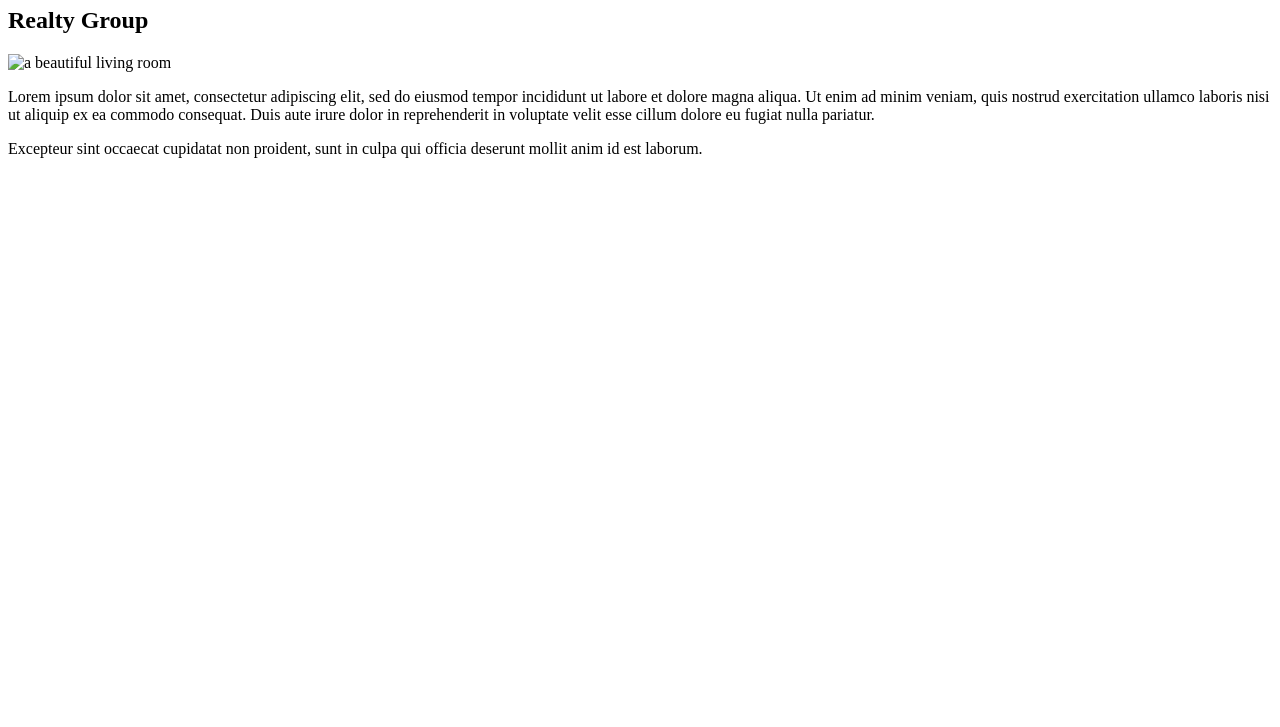
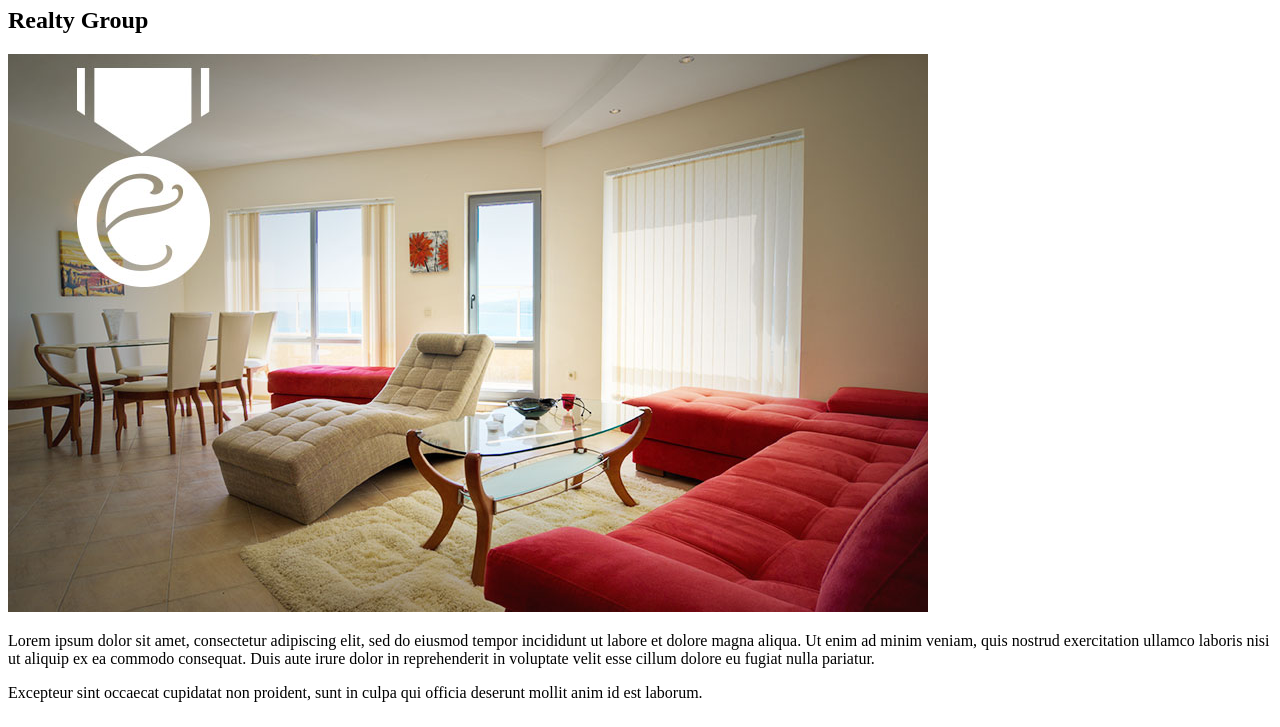
Before and after one commit to evial31/exceptional-realty, a plain HTML site: page index.html in a window 1280 px wide. Shown: the part 73-800 px from the top of the page. Drawn offline with Linux system fonts and the light colour scheme.

Commit message:
adding the right image to index.html

```diff
--- a/index.html
+++ b/index.html
@@ -16,7 +16,7 @@
 <body>
 <h1>Exceptional</h1>
 <h2>Realty Group</h2>
-<img src="image/intro-pic.jpg" alt="a beautiful living room" title="Welcome to Exceptional Realty">
+<img src="images/intro-pic.jpg" alt="a beautiful living room" title="Welcome to Exceptional Realty">
 <p>
  Lorem ipsum dolor sit amet, consectetur adipiscing elit, sed do eiusmod tempor incididunt ut labore et dolore magna aliqua. Ut enim ad minim veniam, quis nostrud exercitation ullamco laboris nisi ut aliquip ex ea commodo consequat. Duis aute irure dolor in reprehenderit in voluptate velit esse cillum dolore eu fugiat nulla pariatur.
 </p>
```
